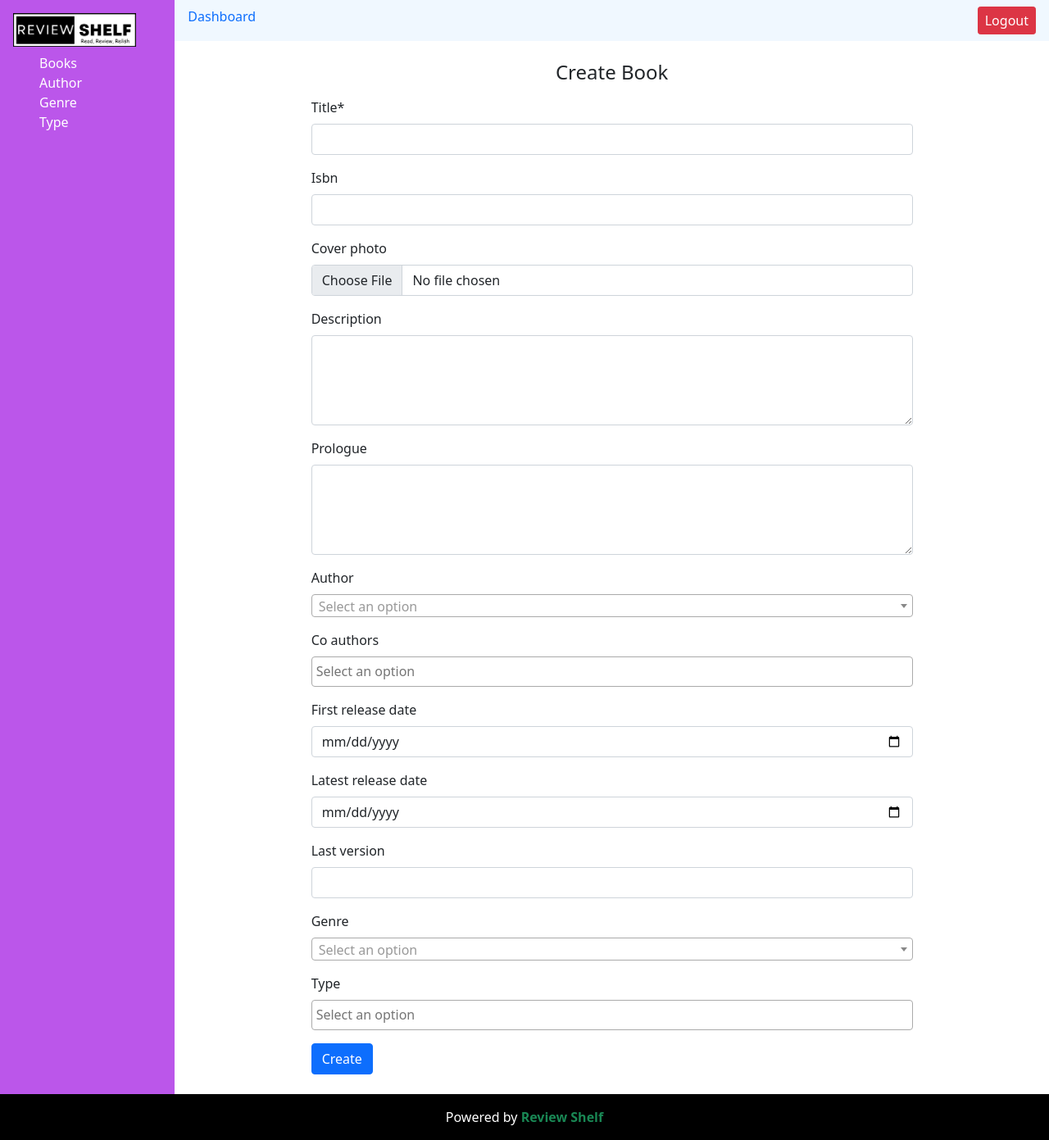
After one commit to AR-Pial/review_shelf, a Django app: page /dashboard/book/create in a window 1280 px wide. The commit adds this page. Shown: the whole page at 82% size. Run offline with Django 5.2, Linux system fonts and the light colour scheme; the visitor is signed in with stand-in values (Sample User, id 1); data that the repository does not hold is empty; some libraries are stand-ins or nearby versions.

Commit message:
books done except server side data table

```diff
--- a/admin_panel/forms.py
+++ b/admin_panel/forms.py
@@ -1,6 +1,24 @@
 from django import forms
-from .models import Author, Genre, Type
+from .models import Author, Genre, Type, Book
 
+# Book
+class BookForm(forms.ModelForm):
+    first_release_date = forms.DateField(required=False,widget=forms.DateInput(attrs={'type': 'date'}))
+    latest_release_date = forms.DateField(required=False,widget=forms.DateInput(attrs={'type': 'date'}))
+    description = forms.CharField(required=False,widget=forms.Textarea(attrs={'rows': 4}))
+    prologue = forms.CharField(required=False,widget=forms.Textarea(attrs={'rows': 4}))
+    author = forms.ModelChoiceField(queryset=Author.objects.all(), required=False, widget=forms.Select(attrs={'class': 'select2'}))
+    co_authors = forms.ModelMultipleChoiceField(queryset=Author.objects.all(), required=False, widget=forms.SelectMultiple(attrs={'class': 'select2'}))
+    genre = forms.ModelChoiceField(queryset=Genre.objects.all(), required=False, widget=forms.Select(attrs={'class': 'select2'}),empty_label="None")
+    type = forms.ModelMultipleChoiceField(queryset=Type.objects.all(), required=False, widget=forms.SelectMultiple(attrs={'class': 'select2'}))
+    cover_photo = forms.ImageField(required=False,widget=forms.ClearableFileInput(attrs={'class': 'form-control',}),)
+    class Meta:
+        model = Book
+        fields = '__all__'
+
+
+
+# Authorss
 class AuthorForm(forms.ModelForm):
     dob = forms.DateField(required=False,widget=forms.DateInput(attrs={'type': 'date'}))
     bio = forms.CharField(required=False,widget=forms.Textarea(attrs={'rows': 4}))
--- a/admin_panel/urls.py
+++ b/admin_panel/urls.py
@@ -3,7 +3,6 @@ from .views import *
 
 urlpatterns = [
     path('', DashboardView.as_view(), name='dashboard'),
-    path('book', BookView.as_view(), name='book'),
     # Author
     path('author/list', AuthorListView.as_view(), name='author'),
     path('author/create', AuthorCreateView.as_view(), name='author_create'),
@@ -19,4 +18,9 @@ urlpatterns = [
     path('type/create', TypeCreateView.as_view(), name='type_create'),
     path('type/<int:pk>/update/', TypeUpdateView.as_view(), name='type_update'),
     path('type/<int:pk>/delete/', TypeDeleteView.as_view(), name='type_delete'),
+    # Type
+    path('book/list', BookListView.as_view(), name='book_list'),
+    path('book/create', BookCreateView.as_view(), name='book_create'),
+    path('book/<uuid:pk>/update/', BookUpdateView.as_view(), name='book_update'),
+    path('book/<uuid:pk>/delete/', BookDeleteView.as_view(), name='book_delete'),
 ]
--- a/admin_panel/views.py
+++ b/admin_panel/views.py
@@ -3,8 +3,8 @@ from django.contrib.auth.mixins import LoginRequiredMixin
 from django.views.generic import TemplateView, ListView
 from django.urls import reverse_lazy
 from django.views.generic.edit import CreateView,DeleteView,UpdateView
-from .models import Author,Genre,Type
-from .forms import AuthorForm,GenreForm,TypeForm
+from .models import Author,Genre,Type,Book
+from .forms import AuthorForm,GenreForm,TypeForm,BookForm
 from django.contrib import messages
 from django.http import JsonResponse
 from django.shortcuts import get_object_or_404
@@ -12,24 +12,6 @@ from django.forms.models import model_to_dict
 
 class DashboardView(LoginRequiredMixin, TemplateView):
     template_name = 'dashboard/dashboard.html'
-
-class BookView(LoginRequiredMixin, TemplateView):
-    template_name = 'dashboard/book/book.html'
-
-    # def form_valid(self, form):
-    #     response = super().form_valid(form)
-    #     # Add success message
-    #     messages.success(self.request, "Author created successfully!")
-    #     return response
-
-    # def form_invalid(self, form):
-    #     # When form is invalid, add an error message and pass the form to the context
-    #     messages.error(self.request, "There was an error with your form submission.")
-    #     return super().get_success_url()
-
-# Author
-# class AuthorView(LoginRequiredMixin, TemplateView):
-#     template_name = 'dashboard/author/author.html'
 
 class AuthorListView(LoginRequiredMixin, ListView):
     model = Author
@@ -205,3 +187,45 @@ class TypeDeleteView(LoginRequiredMixin, DeleteView):
     def get_success_url(self):
         messages.error(self.request, "Type deleted successfully!")
         return super().get_success_url()
+
+# Book
+class BookListView(LoginRequiredMixin,ListView):
+    model = Book
+    template_name = 'dashboard/book/book_list.html'
+    context_object_name = 'books'
+    login_url = reverse_lazy('login')
+
+    def get_queryset(self):
+        return Book.objects.all().order_by('-created_at')
+
+class BookCreateView(LoginRequiredMixin,CreateView):
+    model = Book
+    form_class = BookForm
+    template_name = 'dashboard/book/form.html'
+    success_url = reverse_lazy('book_list')
+    login_url = reverse_lazy('login')
+
+    def form_valid(self, form):
+        messages.success(self.request, "Book created successfully!")
+        return super().form_valid(form)
+
+class BookUpdateView(LoginRequiredMixin,UpdateView):
+    model = Book
+    form_class = BookForm
+    template_name = 'dashboard/book/form.html'
+    success_url = reverse_lazy('book_list')
+    login_url = reverse_lazy('login')
+
+    def form_valid(self, form):
+        messages.warning(self.request, "Book updated successfully!")
+        return super().form_valid(form)
+
+class BookDeleteView(LoginRequiredMixin, DeleteView):
+    model = Book
+    template_name = 'dashboard/book/confirm_delete.html'
+    success_url = reverse_lazy('book_list')
+    login_url = reverse_lazy('login')
+
+    def get_success_url(self):
+        messages.error(self.request, "Book deleted successfully!")
+        return super().get_success_url()
--- /dev/null
+++ b/templates/dashboard/book/form.html
@@ -0,0 +1,49 @@
+{% extends 'dashboard/dashboard_base.html' %}
+{% load crispy_forms_tags %}
+
+{% block content %}
+<div class="container my-3 my-lg-4">
+    <h4 class="text-center pb-2">{% if view.object %}Update{% else %}Create{% endif %} Book</h4>
+    <div class="row justify-content-center">
+        <form class="col-12 col-lg-9" method="post" enctype="multipart/form-data">
+            {% csrf_token %}
+            {% for field in form %}
+                {% if field.name == "cover_photo" %}
+                    <!-- Display current cover photo if available -->
+                    {% if form.instance.cover_photo %}
+                        <div>
+                            <label for="" class="form-label">
+                                Current Cover photo
+                            </label> <br>
+                            <img src="{{ form.instance.cover_photo.url }}" alt="Current Cover Photo" style="max-height: 120px;">
+                        </div>
+                        <div>
+                            <input type="checkbox" class="form-check-input" name="cover_photo-clear" id="cover_photo-clear_id">
+                            <label class="form-check-label" for="cover_photo-clear_id">Clear</label>
+                        </div>
+                        <div class="my-3">
+                            <label for="id_cover_photo" class="form-label">
+                                New Cover photo
+                            </label>
+                            <input type="file" name="cover_photo" class="form-control" accept="image/*" id="id_cover_photo">
+                        </div>
+                    {% else %}
+                        <!-- Render file input field if no current image -->
+                        {{ field|as_crispy_field }}
+                        {{ field.errors }}
+                    {% endif %}
+                {% else %}
+                    <!-- Render other fields normally -->
+                    <div>
+                        {{ field|as_crispy_field }}
+                        {{ field.errors }}
+                    </div>
+                {% endif %}
+            {% endfor %}
+            <button type="submit" class="btn btn-primary">
+                {% if view.object %}Update{% else %}Create{% endif %}
+            </button>
+        </form>
+    </div>
+</div>
+{% endblock %}
--- a/templates/dashboard/dashboard_base.html
+++ b/templates/dashboard/dashboard_base.html
@@ -14,6 +14,9 @@
 
     <!-- DataTables CSS (for Bootstrap 5) -->
     <link href="https://cdn.datatables.net/2.2.1/css/dataTables.bootstrap5.min.css" rel="stylesheet">
+
+    <!-- Add Select2 CSS -->
+    <link href="https://cdn.jsdelivr.net/npm/select2@4.1.0-rc.0/dist/css/select2.min.css" rel="stylesheet" />
 
     <!-- Custom CSS -->
     <link rel="stylesheet" href="{% static 'css/admin_style.css' %}">
@@ -57,6 +60,9 @@
     <script src="https://cdn.datatables.net/2.2.1/js/dataTables.min.js"></script>
     <script src="https://cdn.datatables.net/2.2.1/js/dataTables.bootstrap5.min.js"></script>
 
+     <!-- Add Select2 JS -->
+     <script src="https://cdn.jsdelivr.net/npm/select2@4.1.0-rc.0/dist/js/select2.min.js"></script>
+
     <script>
         toastr.options = {
             "timeOut": "1300",
@@ -87,6 +93,15 @@
             $('.dt-table').DataTable({
                 pageLength: 25,  // Example to show 20 rows per page by default
             });
+
+            $('.select2').each(function() {
+                $(this).select2({
+                    width: '100%',  // Full width
+                    allowClear: true,
+                    placeholder: $(this).data('placeholder') || 'Select an option',  // Use the 'data-placeholder' attribute if present, otherwise use default
+                    tags: $(this).data('tags') || false  // Enable tags if the 'data-tags' attribute is true, otherwise false
+                });
+            });
         });
     </script>
     {% block script %}
--- a/templates/dashboard/genre/genre_form.html
+++ b/templates/dashboard/genre/genre_form.html
@@ -2,7 +2,7 @@
 {% load crispy_forms_tags %}
 
 {% block content %}
-<div class="container mt-4">
+<div class="container my-3 my-lg-4">
     <h4 class="text-center pb-2">{% if view.object %}Update{% else %}Create{% endif %} Genre</h4>
     <div class="row justify-content-center">
         <form class="col-12 col-lg-9" method="post">
--- a/templates/dashboard/layouts/admin_sidebar.html
+++ b/templates/dashboard/layouts/admin_sidebar.html
@@ -1,6 +1,6 @@
 <div class="admin-sidebar-menu my-2">
     <ul class="d-flex flex-column justify-content-center">
-        <li><a href="{% url 'book' %}" class="text-white">Books</a></li>
+        <li><a href="{% url 'book_list' %}" class="text-white">Books</a></li>
         <li><a href="{% url 'author' %}" class="text-white">Author</a></li>
         <li><a href="{% url 'genre_list' %}" class="text-white">Genre</a></li>
         <li><a href="{% url 'type_list' %}" class="text-white">Type</a></li>
--- a/templates/dashboard/type/form.html
+++ b/templates/dashboard/type/form.html
@@ -2,8 +2,8 @@
 {% load crispy_forms_tags %}
 
 {% block content %}
-<div class="container mt-4">
-    <h4 class="text-center pb-2">{% if view.object %}Update{% else %}Create{% endif %} Type</h4>
+<div class="container my-3 my-lg-4">
+    <h4 class="text-center pb-2">{% if view.object %}Update{% else %}Create{% endif %} Book</h4>
     <div class="row justify-content-center">
         <form class="col-12 col-lg-9" method="post">
             {% csrf_token %}
```
Also changed, not shown: admin_panel/models.py (+27 -4 lines), templates/dashboard/book/book.html (deleted, +0 -31 lines), templates/dashboard/book/book_list.html (added, +45 -0 lines), templates/dashboard/book/confirm_delete.html (added, +16 -0 lines), admin_panel/migrations/0006_alter_book_types.py (added), admin_panel/migrations/0007_alter_book_author_alter_book_co_authors.py (added), admin_panel/migrations/0008_alter_book_isbn.py (added), admin_panel/migrations/0009_alter_book_co_authors.py (added), admin_panel/migrations/0010_remove_book_types_book_type.py (added), admin_panel/migrations/0011_alter_book_author_alter_book_genre.py (added).
